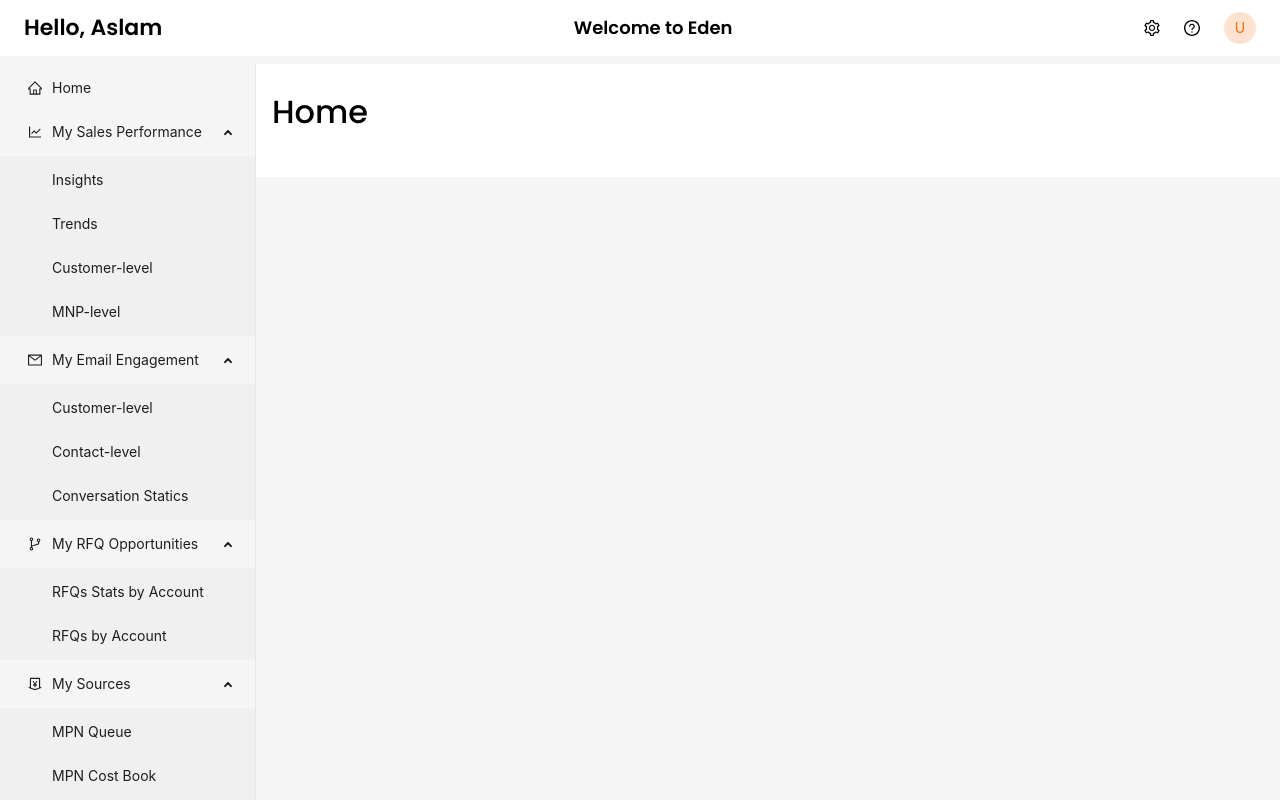
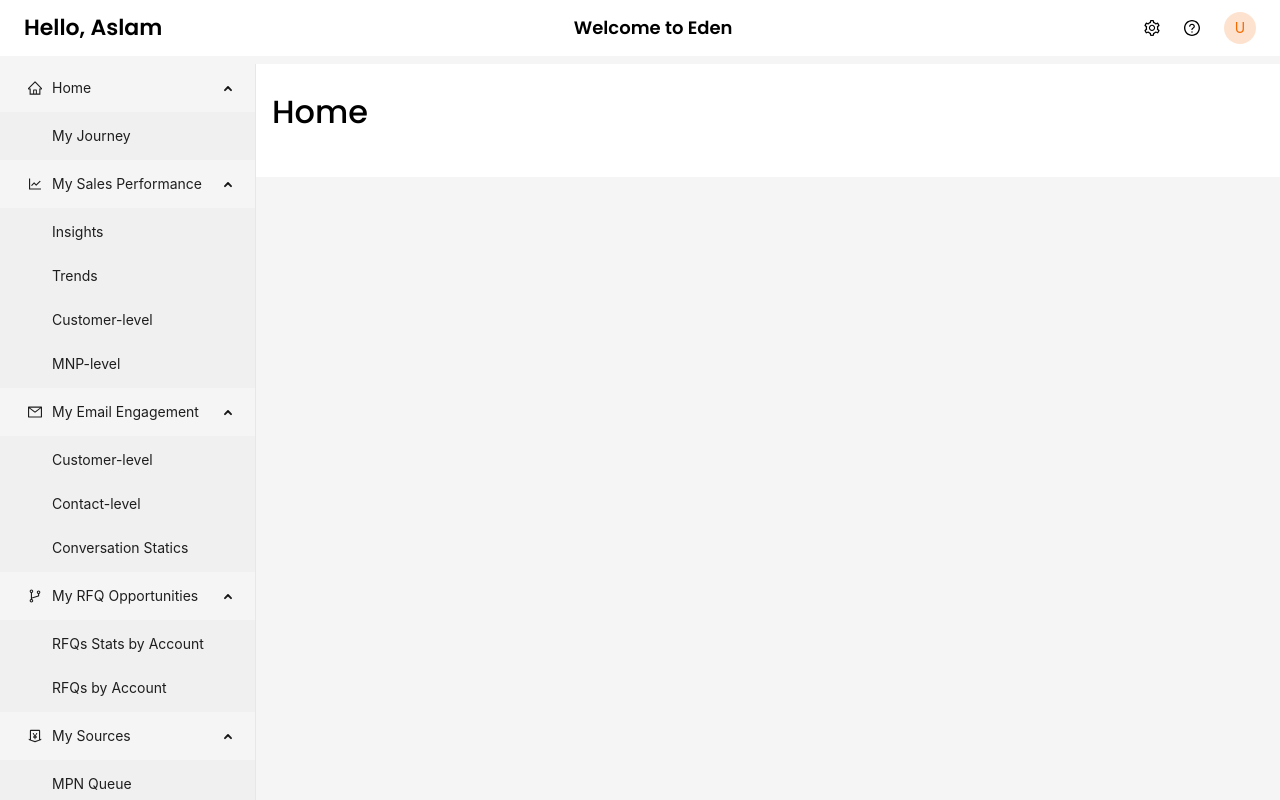
Before and after one commit to Zeeshnhmd/supreme_components_international, a React (Create React App) app: page / in a window 1280 px wide. Built offline with nearby package versions, Linux system fonts and the light colour scheme.

Commit message:
feat: sidebar changes

```diff
--- a/src/components/sidebar/index.jsx
+++ b/src/components/sidebar/index.jsx
@@ -24,7 +24,9 @@ const SideBar = () => {
 	}
 
 	const items = [
-		getItem('Home', '/', <HomeOutlined />),
+		getItem('Home', '/', <HomeOutlined />, [
+			getItem('My Journey', '/my-journey'),
+		]),
 		getItem(
 			'My Sales Performance',
 			'/sales-performance',
@@ -71,6 +73,7 @@ const SideBar = () => {
 				className={styles['sidebar']}
 				defaultSelectedKeys={['/home']}
 				defaultOpenKeys={[
+					'/',
 					'/sales-performance',
 					'/email-engagement',
 					'/rfq-opportunities',
--- a/src/components/sidebar/sidebar.module.scss
+++ b/src/components/sidebar/sidebar.module.scss
@@ -6,6 +6,11 @@
 		width: 256px;
 		height: calc(100vh - 64px);
 		overflow: auto;
+		position: fixed;
+		left: 0;
+		top: 64px;
+		bottom: 0;
+
 		&::-webkit-scrollbar {
 			display: none;
 		}
```
